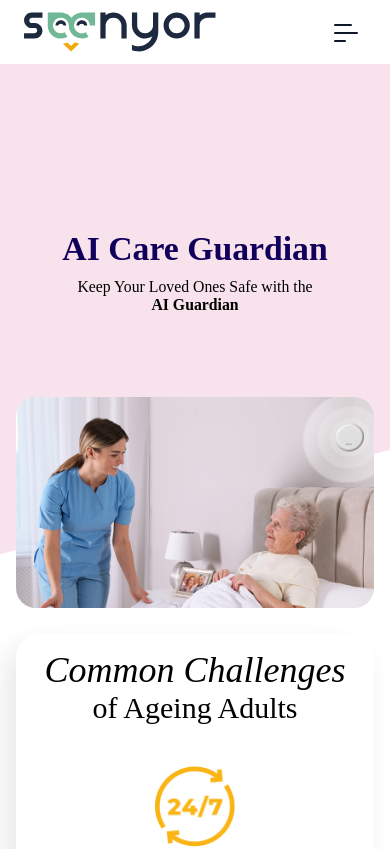
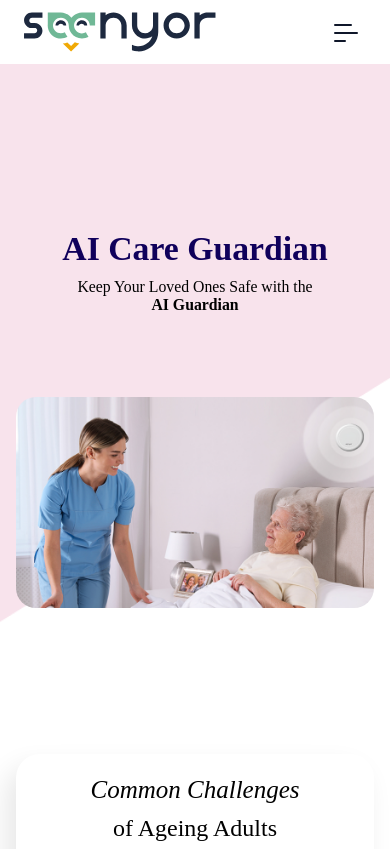
Before and after one commit to seenyor/new-seenyor, a Next.js app: page /ai-care in a window 390 px wide. Shown: the top 849 px of the page. Built offline with nearby package versions, Linux system fonts and the light colour scheme; a web font is replaced by a local one.

Commit message:
reponsible prob

```diff
--- a/src/components/Ai-care/AiActNow.jsx
+++ b/src/components/Ai-care/AiActNow.jsx
@@ -69,11 +69,11 @@ const AiActNow = () => {
                   <h1 className="font-bold mt-4 text-[#10005B] sm:text-lg">
                     {card.title}
                   </h1>
-                  <p className="font-light mt-2 sm:text-lg">
+                  <p className="font-light mt-2 xxl:text-[20px] md:text-[16px] sm:text-lg">
                     {card.description}
                   </p>
                 </div>
-                <p className="mt-4 font-semibold sm:text-lg">
+                <p className="mt-4 font-semibold xxl:text-[20px] sm:text-lg">
                   {card.footerText}
                 </p>
               </div>
--- a/src/components/Ai-care/AiActivities.jsx
+++ b/src/components/Ai-care/AiActivities.jsx
@@ -103,9 +103,11 @@ const AiActivities = () => {
                   height={40}
                   className="w-[40px] tab:w-[20px] sm:w-[18px] h-[40px] tab:h-[20px] sm:h-[18px] object-cover bg-cover bg-center"
                 />
-                <div className="text-[28px] tab:text-[16px] sm:text-[14px]">
+                <div className="text-[28px] xxl:text-[24px] tab:text-[16px] sm:text-[14px]">
                   <h1 className="font-bold">{activity.title}</h1>
-                  <p className="sm:text-[10px]">{activity.description}</p>
+                  <p className="xxl:text-[20px] sm:text-[10px]">
+                    {activity.description}
+                  </p>
                 </div>
               </div>
             ))}
--- a/src/components/Ai-care/AiCards.jsx
+++ b/src/components/Ai-care/AiCards.jsx
@@ -176,7 +176,7 @@ const MobileCarousel = () => {
       </div>
 
       {/* Dot Navigation */}
-      <div className="absolute bottom-[0px] flex space-x-5">
+      <div className="absolute bottom-[-20px] flex space-x-5">
         {cardData.map((_, index) => (
           <button
             key={index}
@@ -184,7 +184,7 @@ const MobileCarousel = () => {
               currentIndex === index
                 ? "bg-[#ff7fb7] scale-125 w-10 h-3 rounded-xl"
                 : "bg-gray-400"
-            } transition-all duration-300 ease-in-out hover:bg-blue-400 hover:scale-110`}
+            } transition-all duration-300 ease-in-out hover:scale-110`}
             onClick={() => setCurrentIndex(index)}
           />
         ))}
--- a/src/components/Ai-care/AiHero.jsx
+++ b/src/components/Ai-care/AiHero.jsx
@@ -14,11 +14,19 @@ const ReactPlayer = dynamic(() => import("react-player"), { ssr: false });
 const AiHero = () => {
   return (
     <>
-      <section
-        className="relative tab:hidden w-full max-h-[805px] tab:max-h-[590px] bg-cover bg-center"
-        style={{ backgroundImage: `url(${bg.src})` }}
-      >
-        <div className="flex tab:flex-col items-center justify-between tab:justify-center w-full px-6 tab:px-3 mx-auto min-h-[905px] h-[500px] max-w-[1610px] tab:gap-14">
+      <section className="relative tab:hidden w-full max-h-[805px] tab:max-h-auto overflow-hidden">
+        {/* Background Image */}
+        <div className="absolute inset-0 z-0">
+          <Image
+            src={bg}
+            alt="Background"
+            layout="fill"
+            objectFit="cover"
+            quality={100}
+          />
+        </div>
+
+        <div className="flex tab:flex-col items-center justify-between tab:justify-center w-full px-6 tab:px-3 mx-auto min-h-[905px] h-[500px] max-w-[1610px] tab:gap-14 relative z-10">
           {/* Text Section */}
           <div className="flex flex-col gap-8 w-[50%] tab:w-full items-center justify-center tab:text-center h-full">
             <div className="w-full flex justify-center items-center tab:hidden">
@@ -45,45 +53,27 @@ const AiHero = () => {
               height={495}
               className="w-[840px] h-[495px] object-cover tab:rounded-b-[60px] sm:rounded-b-[40px]"
             />
-
-            {/* <video
-              autoPlay
-              loop
-              muted
-              playsInline
-              className="w-[840px] h-[495px] object-cover tab:rounded-b-[60px] sm:rounded-b-[40px]"
-            >
-              <source
-                src="/assets/ai-care/video/aivideo.mp4"
-                type="video/mp4"
-              />
-              Your browser does not support the video tag.
-            </video> */}
           </div>
         </div>
       </section>
 
       {/* for mobile */}
 
-      <section
-        className="relative w-full max-h-[805px] tab:max-h-[993px] sm:max-h-[530px] bg-no-repeat rounded-b-[60px] sm:rounded-b-[40px] hidden tab:block px-4 sm:px2"
-        style={{ backgroundImage: `url(${mobbg.src})` }}
-      >
-        {/* Background Video */}
-        {/* <video
-          autoPlay
-          loop
-          muted
-          playsInline
-          className="absolute top-0 left-0 w-full h-full object-cover tab:rounded-b-[60px] sm:rounded-b-[40px]"
-        >
-          <source src="/assets/ai-care/video/mobvideo.mp4" type="video/mp4" />
-          Your browser does not support the video tag.
-        </video> */}
+      <section className="relative w-full overflow-hidden hidden tab:block px-4 sm:px2 max-h-[700px] sm:max-h-[650px]">
+        {/* Background Image */}
+        <div className="absolute inset-0 z-0">
+          <Image
+            src={mobbg}
+            alt="Mobile Background"
+            width={800}
+            height={600}
+            className="h-[600px] sm:h-[600px] xss:h-[570px]"
+          />
+        </div>
 
-        <div className="relative flex tab:flex-col tab:justify-center w-full px-6 tab:px-3 mx-auto min-h-[905px] h-[500px] max-w-[1610px] tab:gap-14">
+        <div className="relative flex tab:flex-col tab:justify-center w-full px-6 tab:px-3 mx-auto min-h-[905px] h-[500px] max-w-[1610px] tab:gap-14 z-10">
           {/* Text Section */}
-          <div className="flex flex-col gap-8 w-full items-center tab:py-28 sm:py-[19.958vh] justify-start tab:text-center h-full">
+          <div className="flex flex-col gap-8 w-full items-center tab:pt-28 sm:pt-[19.958vh] justify-start tab:text-center h-full">
             <div className="w-full flex justify-center items-center tab:hidden">
               <Image src={logo} alt="logo" width={130} height={110} />
             </div>
@@ -102,19 +92,8 @@ const AiHero = () => {
             alt="AI Guardian"
             width={840}
             height={495}
-            className=" w-full h-auto object-cover tab:rounded-[40px] sm:rounded-[20px] absolute top-[30%] sm:top-[35%] left-0 mt-4"
+            className="w-full h-auto object-cover tab:rounded-[40px] sm:rounded-[20px] absolute top-[30%] sm:top-[35%] left-0 mt-4"
           />
-
-          {/* <video
-            autoPlay
-            loop
-            muted
-            playsInline
-            className=" w-full h-auto object-cover tab:rounded-[40px] sm:rounded-[20px] absolute top-[30%] sm:top-[35%] left-0"
-          >
-            <source src="/assets/ai-care/video/aivideo.mp4" type="video/mp4" />
-            Your browser does not support the video tag.
-          </video> */}
         </div>
       </section>
     </>
--- a/src/components/Ai-care/AiServices.jsx
+++ b/src/components/Ai-care/AiServices.jsx
@@ -68,8 +68,10 @@ const AiServices = () => {
               />
               <div className="p-5 tab:p-3 tab:text-center flex flex-col justify-between h-[45%] tab:h-[40%]">
                 <h1 className="font-bold mt-4 text-[#10005B]">{card.title}</h1>
-                <p className="font-light mt-2">{card.description}</p>
-                <p className="mt-4">{card.footerText}</p>
+                <p className="font-light xxl:text-[20px] mt-2">
+                  {card.description}
+                </p>
+                <p className="mt-4 xxl:text-[22px]">{card.footerText}</p>
               </div>
             </div>
           ))}
--- a/src/components/Ai-care/AiSpecifications.jsx
+++ b/src/components/Ai-care/AiSpecifications.jsx
@@ -38,10 +38,10 @@ const AiSpecifications = () => {
           {/* text */}
           <div className="max-w-[864px] sm:max-w-full tab:max-w-[458px]">
             <div className="bg-transparent min-w-[305px] tab:min-w-[205px] hidden sm:block h-[20vh]"></div>
-            <h1 className="text-3xl tab:text-sm font-bold text-[#16065F] sm:text-center">
+            <h1 className="text-3xl tab:text-base mb-2 font-bold text-[#16065F] sm:text-center">
               Device Information
             </h1>
-            <p className="text-3xl tab:text-sm font-light text-justify sm:text-center">
+            <p className="text-[26px] tab:text-sm font-light text-justify sm:text-center">
               Seenyor AI Guardian is equipped with a low-power mmWave radar,
               providing precise detection with minimal energy consumption. This
               advanced radar ensures reliable fall detection, even in low light
@@ -53,7 +53,7 @@ const AiSpecifications = () => {
           <div className="absolute right-[-180px] tab:right-[-80px] sm:hidden top-0 tab:top-16 w-[705px] tab:w-[405px]">
             <Image src={product} alt="product" width={705} height={520} />
           </div>
-          <div className="absolute hidden sm:flex top-6 mt-10 justify-center">
+          <div className="absolute hidden sm:flex top-6 sm:mt-0 xss:mt-8 justify-center">
             <Image src={product} alt="product" width={705} height={520} />
           </div>
         </div>
--- a/src/components/Ai-care/MsgBg1.jsx
+++ b/src/components/Ai-care/MsgBg1.jsx
@@ -39,10 +39,12 @@ const MsgBg1 = () => {
         {/* <div class="w-0 h-0 border-l-8 border-r-8 border-t-8 border-t-transparent border-b-8 border-b-white shadow-md"></div> */}
         <div className="text-center flex flex-col gap-10">
           <div>
-            <h1 className="text-[48px] italic md:text-4xl">
+            <h1 className="text-[48px] tab:text-[30px] sm:text-[25px] italic md:text-4xl">
               Common Challenges
             </h1>
-            <h1 className="text-[30px] md:text-3xl">of Ageing Adults</h1>
+            <h1 className="text-[30px] md:text-3xl tab:text-[26px] sm:text-[24px]">
+              of Ageing Adults
+            </h1>
           </div>
           <div className="flex px-10 justify-between gap-4 tab:flex-col items-center tab:gap-8">
             {challenges.map((challenge, index) => (
@@ -56,7 +58,7 @@ const MsgBg1 = () => {
                   width={80}
                   height={80}
                 />
-                <h4 className="text-[22px] text-center">
+                <h4 className="text-[22px] sm:text-[18px] text-center">
                   {challenge.text.split(" ").map((word, i) =>
                     word === "difficult." ||
                     word === "increase" ||
```
Also changed, not shown: src/assets/ai-care/mobbg1.png (added).
